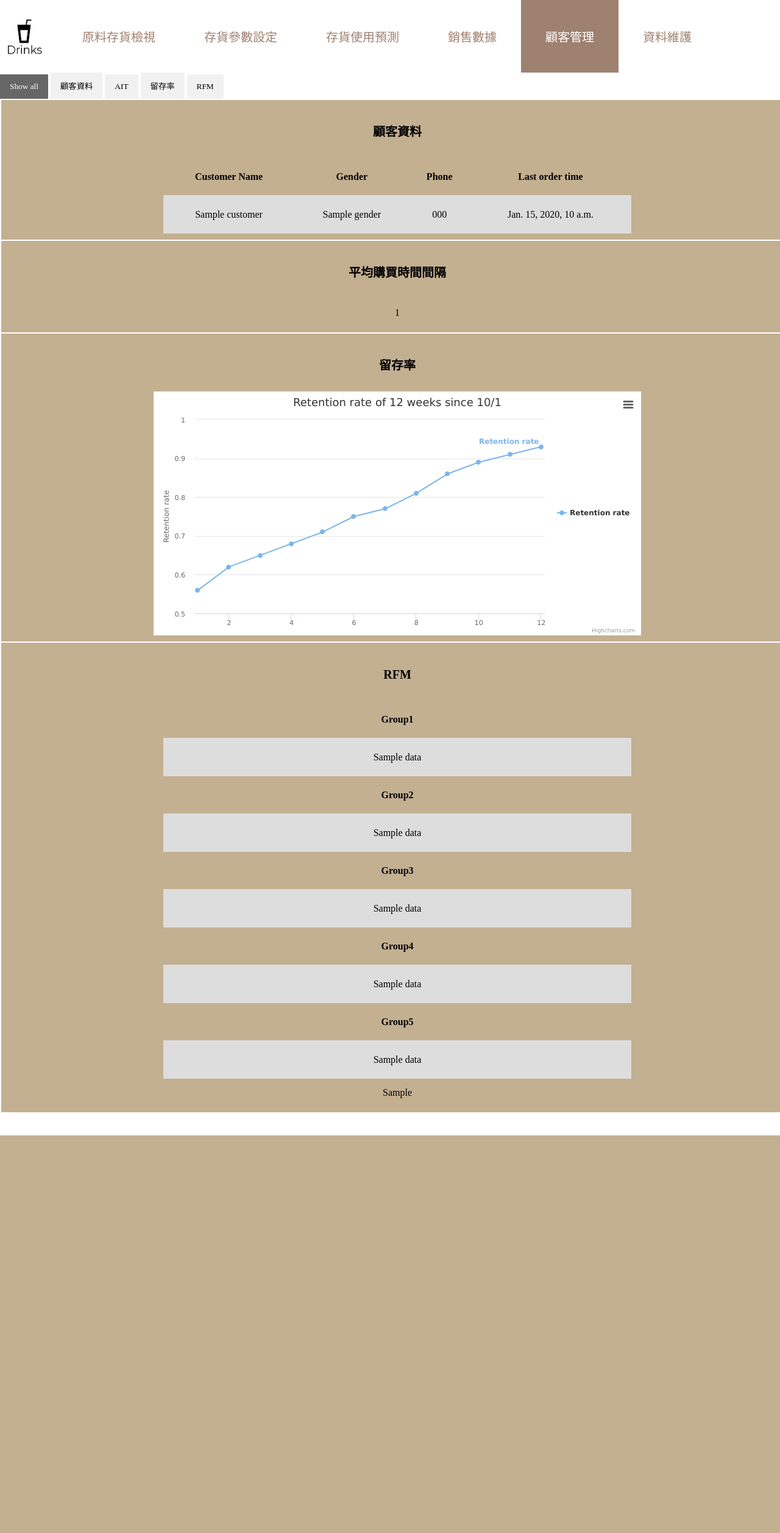
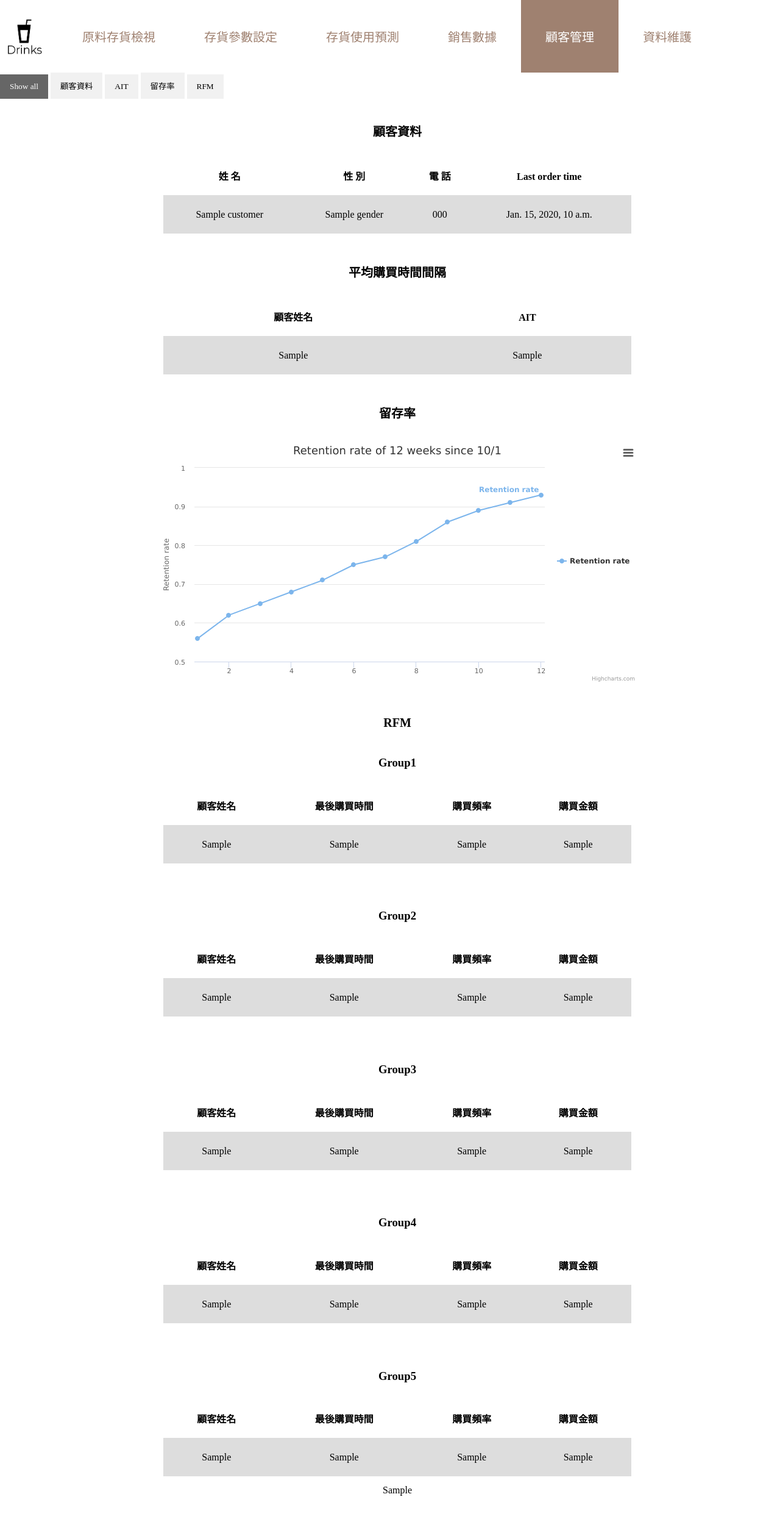
Before and after one commit to mingmin0101/Drinks-System, a Django app: template system/drink/templates/customer_info.html in a window 1280 px wide. Shown: the whole page at 61% size. Before the commit the page ends 1862 px from the top, so only its background shows below. Run offline with Django 3.2, Linux system fonts and the light colour scheme; the template is opened without the code that fills it: most values are stand-ins (such as "Sample title", 1, 10 or a date in 2020).

Commit message:
version20: css final edition

```diff
--- a/system/drink/templates/customer_info.html
+++ b/system/drink/templates/customer_info.html
@@ -83,7 +83,7 @@
     <style type="text/css">
         .filterDiv {
           padding: 10px;
-          background-color: #C3B091;
+          background-color: white;
           width: 100%;
           line-height: 45px;
           text-align: center;
@@ -151,9 +151,9 @@
       <p style='font-size: 20px' align="center"><b>顧客資料 </b></p>
       <table id="custo", align="center">
           <tr>
-              <th>Customer Name</th>
-              <th>Gender</th>
-              <th>Phone</th>
+              <th>姓 名</th>
+              <th>性 別</th>
+              <th>電 話</th>
               <th>Last order time</th>
           </tr>
           {%for customer in customer_list%}
@@ -171,11 +171,19 @@
   </div>
   <div class="filterDiv custo_ait">
       <p style='font-size: 20px' align="center"><b>平均購買時間間隔</b></p>
-        {%for num in customer_ait%}
-        <tr>
-            <td>{{num}}</td>
-        </tr>
-        {%endfor%}
+        <table align="center">
+            <tr>
+                <th>顧客姓名</th>
+                <th>AIT</th>
+            </tr>
+
+            {%for num in customer_ait%}
+            <tr>
+                <td>{{num.0}}</td>
+                <td>{{num.1}}</td>
+            </tr>
+            {%endfor%}
+        </table>
 
       <div id="ait" style="width:100%"></div>
     </div>
@@ -187,44 +195,94 @@
   <div class="filterDiv rfm">
       <p style='font-size: 20px' align="center"><b>RFM </b></p>
       <table id="custo", align="center">
-          <tr>
-              <th>Group1</th>
+        <h3>Group1</h3>
+        <table align="center">
+            <tr>
+                <th> 顧客姓名 </th>
+                <th> 最後購買時間 </th>
+                <th> 購買頻率 </th>
+                <th> 購買金額 </th>
             </tr>
-            {%for data in pre_customer_rfm_list5%}
+            {% for data in pre_customer_rfm_list5 %}
             <tr>
-                <td>{{data}}</td>
+                <td> {{data.0}} </td>
+                <td> {{data.1}} </td>
+                <td> {{data.2}} </td>
+                <td> {{data.3}} </td>
+
             </tr>
             {%endfor%}
+        </table>
+        <br>
+        <h3>Group2</h3>
+        <table align="center">
             <tr>
-                <th>Group2</th>
+                <th> 顧客姓名 </th>
+                <th> 最後購買時間 </th>
+                <th> 購買頻率 </th>
+                <th> 購買金額 </th>
             </tr>
               {%for data in pre_customer_rfm_list4%}
               <tr>
-                  <td>{{data}}</td>
+                    <td> {{data.0}} </td>
+                    <td> {{data.1}} </td>
+                    <td> {{data.2}} </td>
+                    <td> {{data.3}} </td>
               </tr>
               {%endfor%}
+        </table>
+        <br>
+        <h3>Group3</h3>
+        <table align="center">
               <tr>
-                  <th>Group3</th>
+                    <th> 顧客姓名 </th>
+                    <th> 最後購買時間 </th>
+                    <th> 購買頻率 </th>
+                    <th> 購買金額 </th>
               </tr>
                 {%for data in pre_customer_rfm_list3%}
                 <tr>
-                    <td>{{data}}</td>
+                    <td> {{data.0}} </td>
+                    <td> {{data.1}} </td>
+                    <td> {{data.2}} </td>
+                    <td> {{data.3}} </td>
                 </tr>
                 {%endfor%}
+        </table>
+        <br>
+        <h3>Group4</h3>
+        <table align="center">
                 <tr>
-                    <th>Group4</th>
+                    <th> 顧客姓名 </th>
+                    <th> 最後購買時間 </th>
+                    <th> 購買頻率 </th>
+                    <th> 購買金額 </th>
                 </tr>
                   {%for data in pre_customer_rfm_list2%}
                   <tr>
-                      <td>{{data}}</td>
+                        <td> {{data.0}} </td>
+                        <td> {{data.1}} </td>
+                        <td> {{data.2}} </td>
+                        <td> {{data.3}} </td>
                   </tr>
                   {%endfor%}
+        </table>
+        <br>
+        <h3>Group5</h3>
+        <table align="center">
                   <tr>
-                      <th>Group5</th>
+                        <th> 顧客姓名 </th>
+                        <th> 最後購買時間 </th>
+                        <th> 購買頻率 </th>
+                        <th> 購買金額 </th>
+
                   </tr>
                     {%for data in pre_customer_rfm_list1%}
                     <tr>
-                        <td>{{data}}</td>
+                        <td> {{data.0}} </td>
+                        <td> {{data.1}} </td>
+                        <td> {{data.2}} </td>
+                        <td> {{data.3}} </td>
                     </tr>
                     {%endfor%}
         </table>
```
